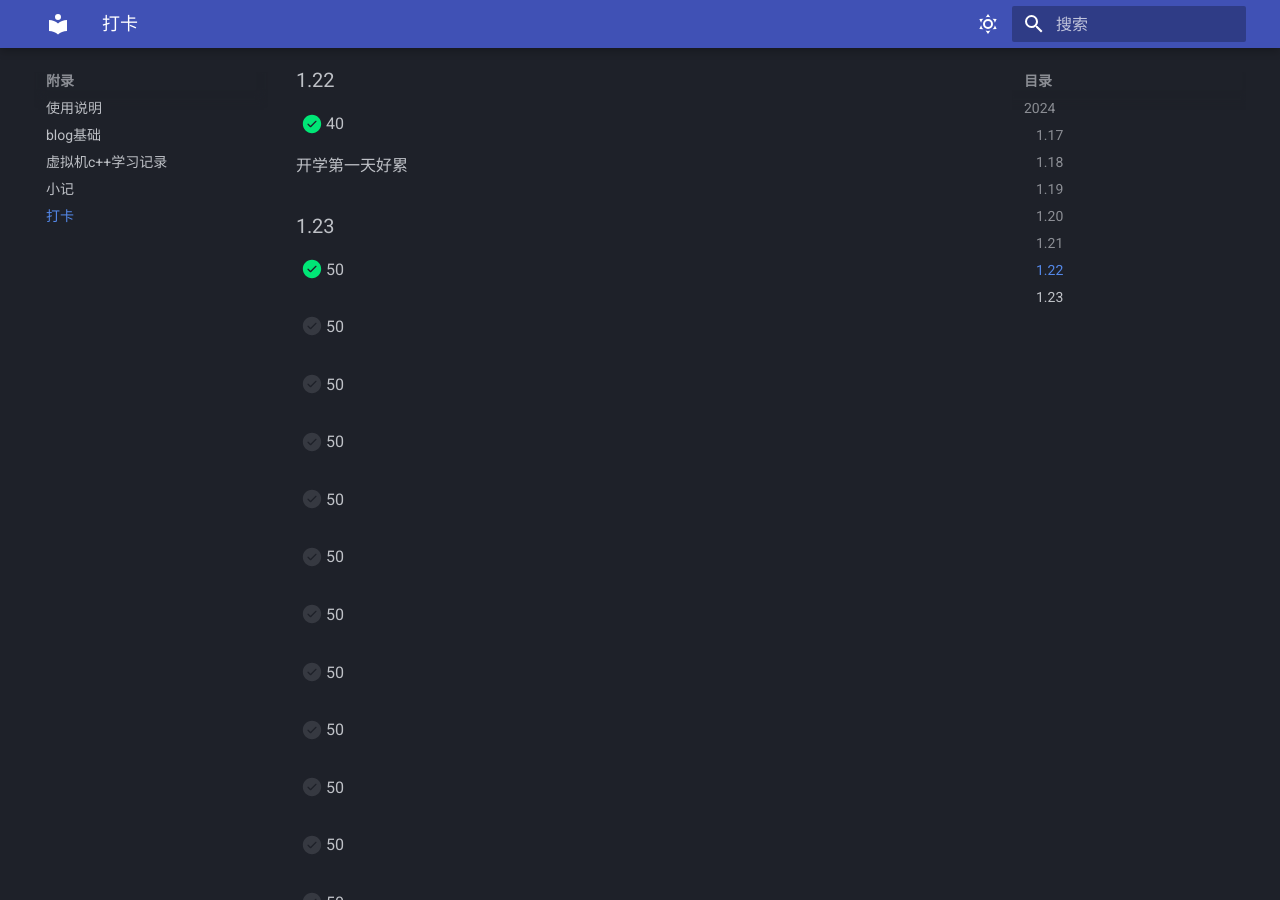
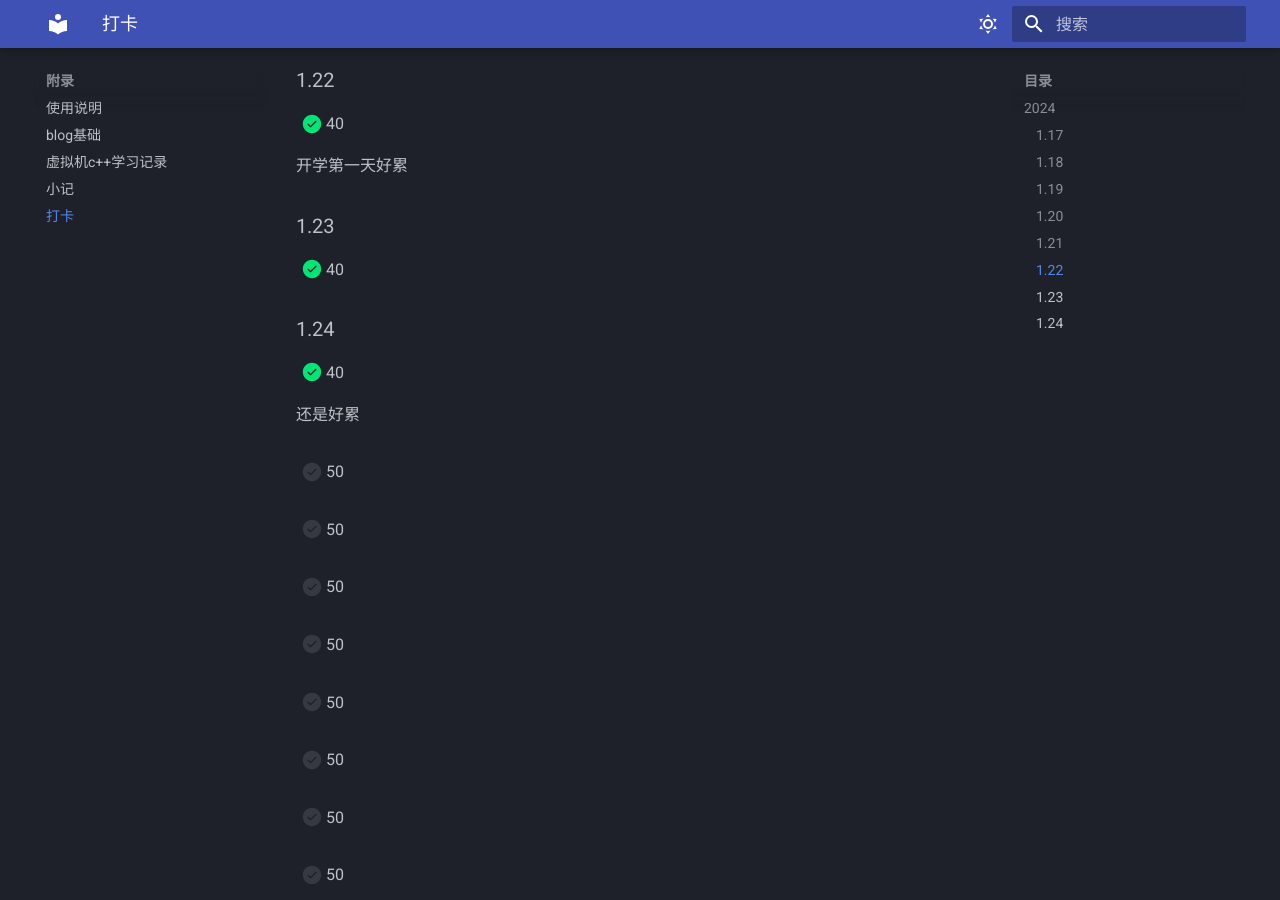
Before and after one commit to Xmbtx/xmbtx-blog, an MkDocs documentation site: the page built from docs/daily.md, in a window 1280 px wide and 900 px high, scrolled down 1032 px. Built offline with MkDocs 1.6.1 and Material for MkDocs 9.7.7, drawn with Linux system fonts in a browser that asks for light colours.

Commit message:
2024-01-24_16:42:19 update

```diff
--- a/docs/daily.md
+++ b/docs/daily.md
@@ -47,7 +47,13 @@ and the repository exists.
 
 ### 1.23
 
-- [x] 50
+- [x] 40
+
+### 1.24
+
+- [x] 40
+
+还是好累
 
 ###
 
@@ -300,7 +306,3 @@ and the repository exists.
 ###
 
 - [ ] 50
-
-###
-
-- [ ] 50
```
